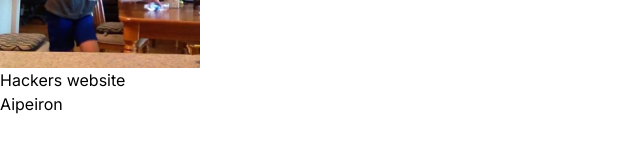
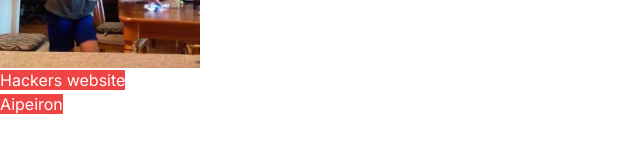
Before and after one commit to SkylerJi/SkylerJi, a Next.js app: page / in a window 1280 px wide. Shown: the part 408-560 px from the top of the page, without its empty margins (0-640 px from the left). Built offline with nearby package versions, Linux system fonts and the light colour scheme.

Commit message:
making the ugliest site possible

```diff
--- a/src/app/page.tsx
+++ b/src/app/page.tsx
@@ -46,12 +46,12 @@ export default function Home() {
      </div>
 
      <div>
-          <Link href="https://halckers.com" target="_blank" rel="noopener noreferrer">
+          <Link href="https://halckers.com" target="_blank" rel="noopener noreferrer" className = "bg-red-500 text-white">
               Hackers website
           </Link>
       </div>
       <div>
-          <Link href="https://aipeiron.com" target="_blank" rel="noopener noreferrer">
+          <Link href="https://aipeiron.com" target="_blank" rel="noopener noreferrer" className = "bg-red-500 text-white">
               Aipeiron
           </Link>
     </div>
```
